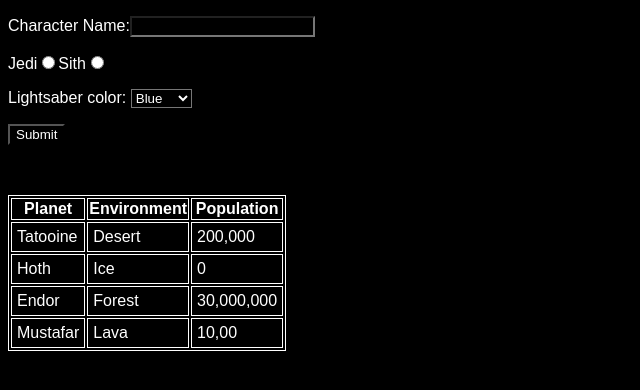
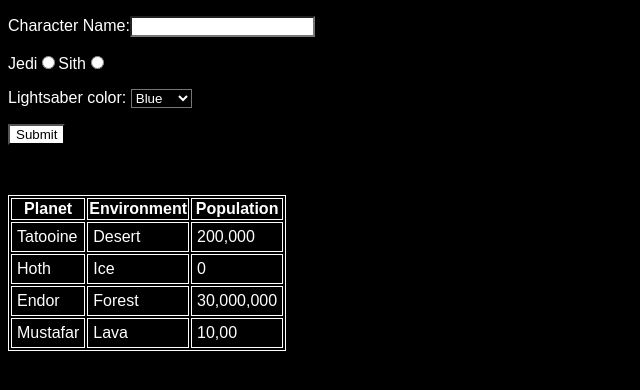
Before and after one commit to JoshuaTLara/Assessment2.0, a website: page src/index.html in a window 1280 px wide. Shown: the whole page, without its empty margins (0-640 px from the left). Drawn offline with Linux system fonts and the light colour scheme.

Commit message:
lastest update

```diff
--- a/src/styles.css
+++ b/src/styles.css
@@ -13,3 +13,8 @@
 table {
 	margin-top: 50px;
 }
+
+input {
+    background-color: white;
+    color: black;
+}
```
